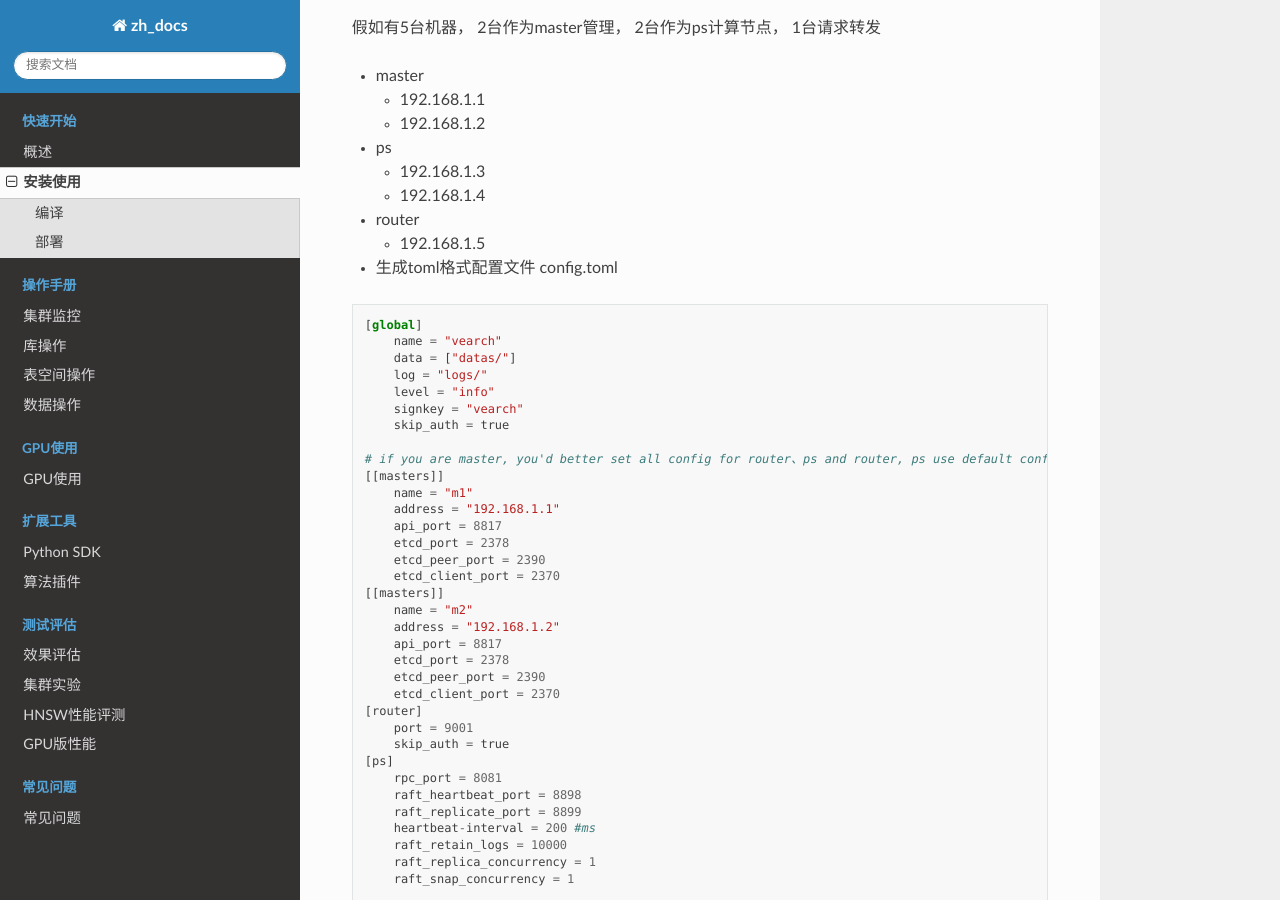
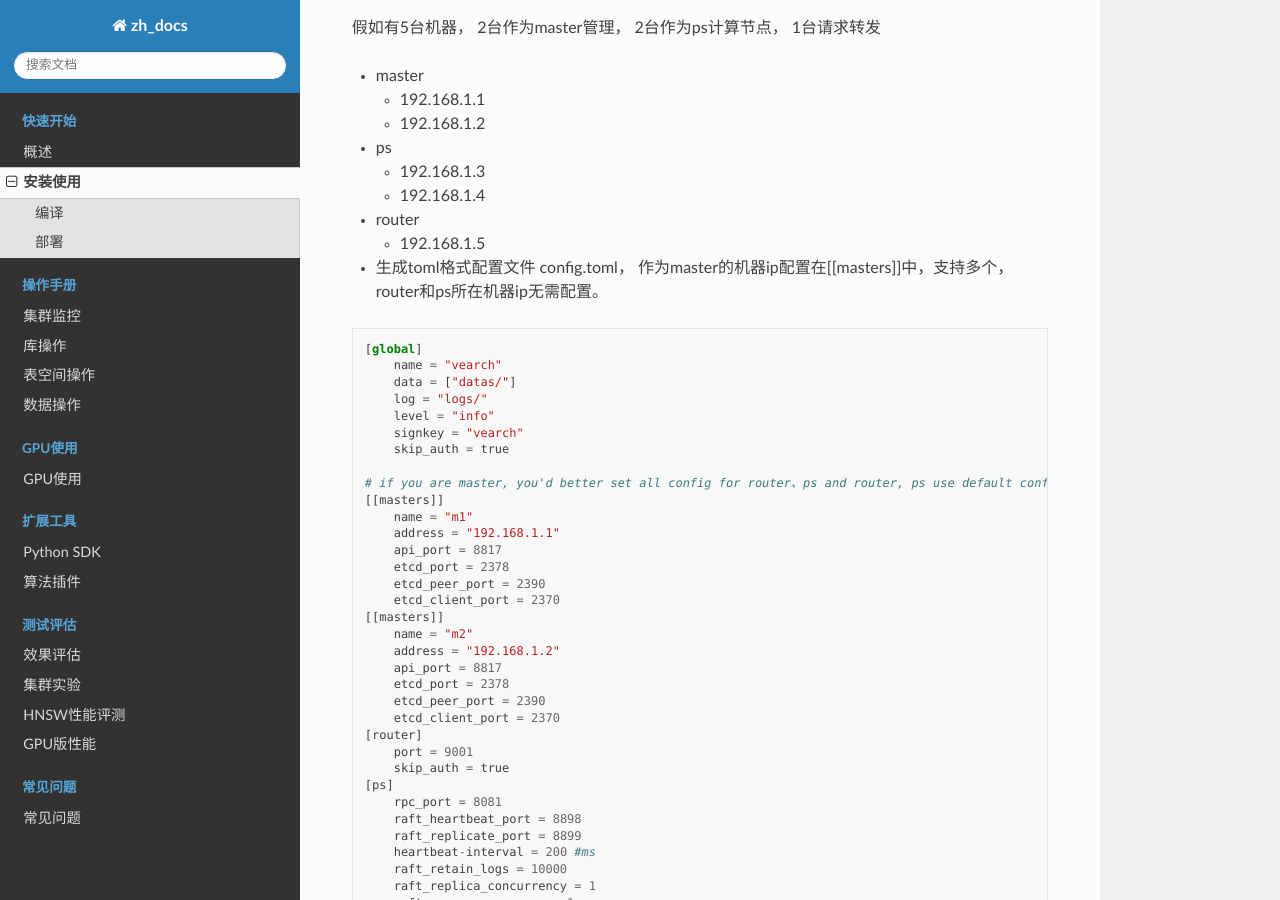
Before and after one commit to nizyun/vs_cn, a Sphinx documentation site: the page built from docs/source/quick-start-guide.rst, in a window 1280 px wide and 900 px high, scrolled down 2384 px. Built offline with Sphinx 7.4.7 and the Read the Docs theme 2.0.0, drawn with Linux system fonts in a browser that asks for light colours; pages that are not in the unit, such as notebooks, are missing from menus.

Commit message:
Update quick-start-guide.rst

```diff
--- a/docs/source/quick-start-guide.rst
+++ b/docs/source/quick-start-guide.rst
@@ -128,7 +128,7 @@
 
    -  192.168.1.5
 
--  生成toml格式配置文件 config.toml
+-  生成toml格式配置文件 config.toml， 作为master的机器ip配置在[[masters]]中，支持多个，router和ps所在机器ip无需配置。
 
 ::
 
```
